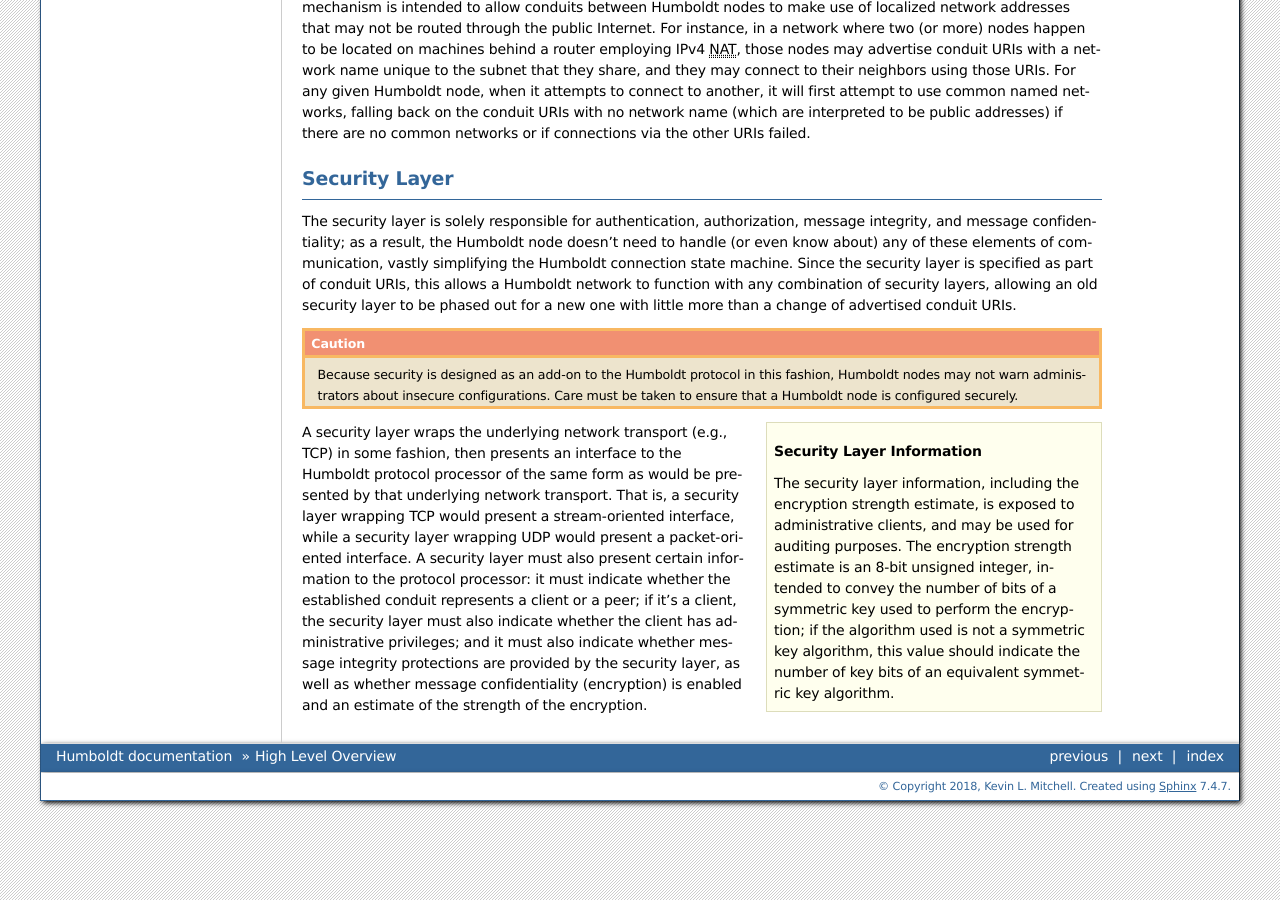
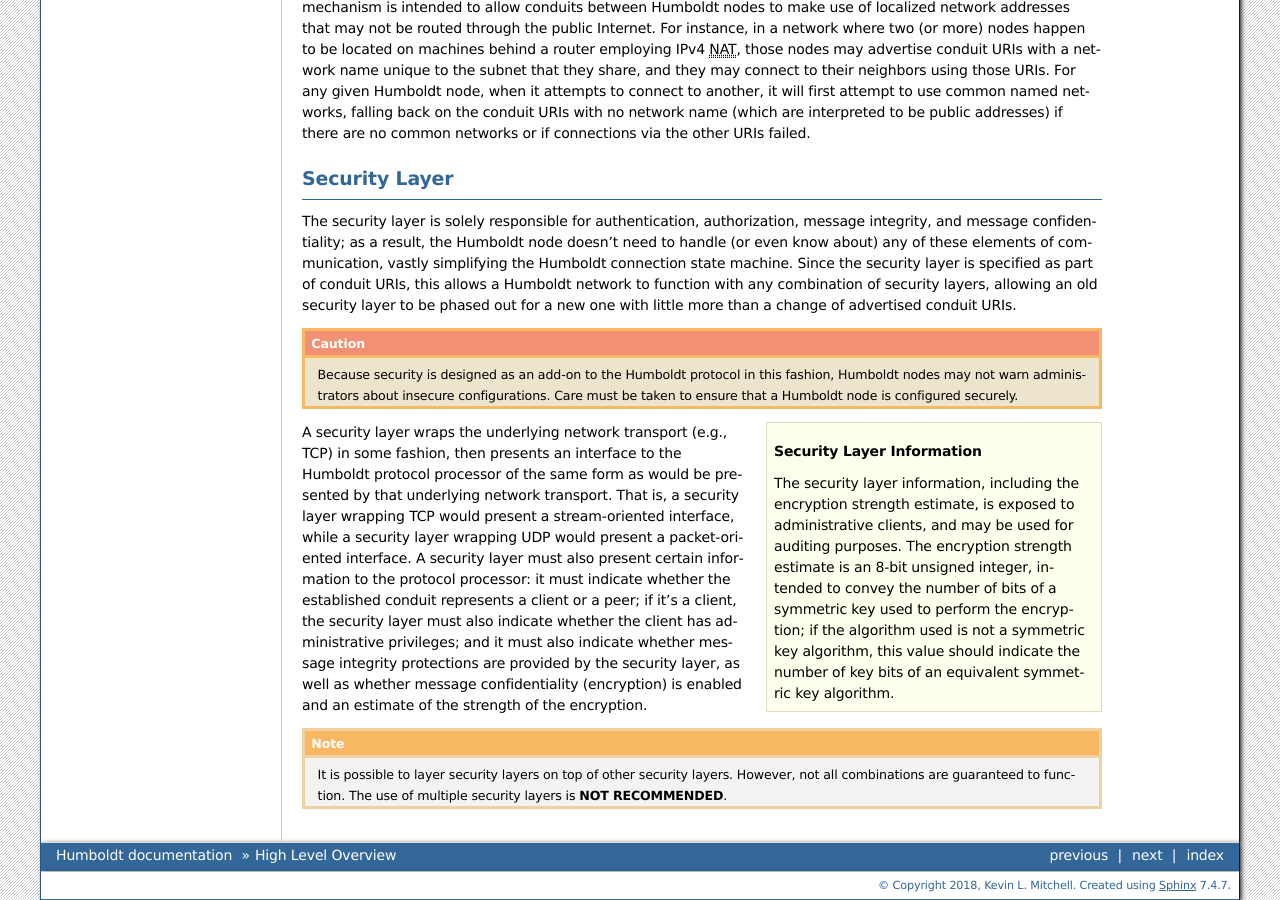
Before and after one commit to hydralang/humboldt-doc, a Sphinx documentation site: the page built from source/high-level.rst, in a window 1280 px wide and 900 px high, scrolled down 1283 px. Built offline with Sphinx 7.4.7, drawn with Linux system fonts in a browser that asks for light colours.

Commit message:
Add a note about layering security layers

```diff
--- a/source/high-level.rst
+++ b/source/high-level.rst
@@ -169,3 +169,9 @@ the client has administrative privileges; and it must also indicate
 whether message integrity protections are provided by the security
 layer, as well as whether message confidentiality (encryption) is
 enabled and an estimate of the strength of the encryption.
+
+.. note::
+
+   It is possible to layer security layers on top of other security
+   layers.  However, not all combinations are guaranteed to function.
+   The use of multiple security layers is **NOT RECOMMENDED**.
```
